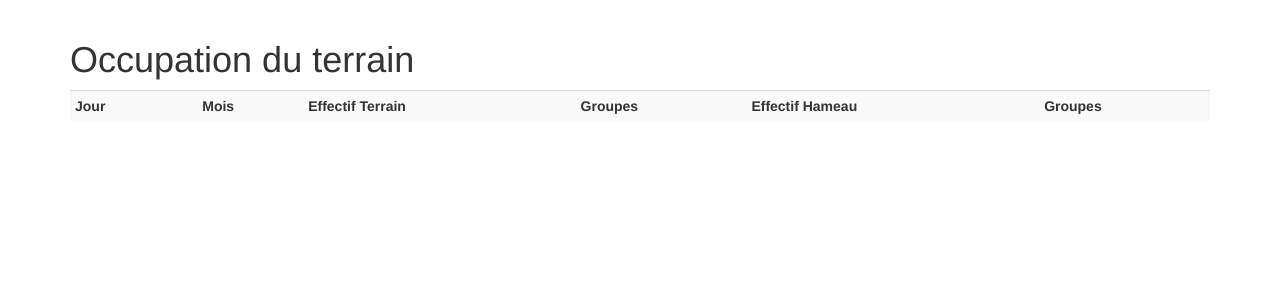
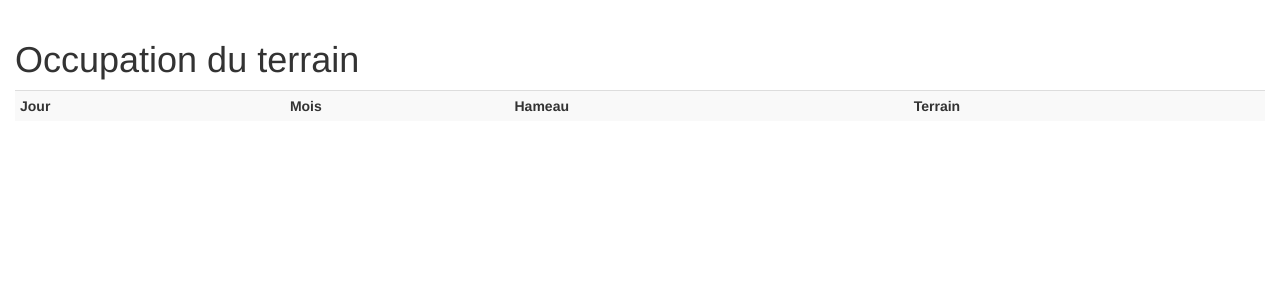
Before and after one commit to eedf/becours, a Django app: page /occupancy/ in a window 1280 px wide. Shown: the part 52-352 px from the top of the page. Run offline with Django 3.2, Linux system fonts and the light colour scheme; data that the repository does not hold is empty; some libraries are stand-ins or nearby versions.

Commit message:
Invert village/terrain occupancy

```diff
--- a/booking/templates/booking/occupancy.html
+++ b/booking/templates/booking/occupancy.html
@@ -2,7 +2,7 @@
 
 {% block content %}
 
-<div class="container">
+<div class="container-fluid">
 
     <h1>Occupation du terrain</h1>
 
@@ -11,10 +11,10 @@
             <th>Jour</th>
             <th></th>
             <th>Mois</th>
-            <th>Effectif Terrain</th>
-            <th>Groupes</th>
-            <th>Effectif Hameau</th>
-            <th>Groupes</th>
+            <th>Hameau</th>
+            <th></th>
+            <th>Terrain</th>
+            <th></th>
         </tr>
         {% for day, headcount1, items1, headcount2, items2 in occupancy %}
             {% if headcount1 or headcount2 %}
--- a/booking/views.py
+++ b/booking/views.py
@@ -64,6 +64,6 @@ class OccupancyView(TemplateView):
         occupancy = []
         for i in range(365):
             day = date(2017, 1, 1) + timedelta(days=i)
-            occupancy.append((day, ) + self.occupancy_for(day, 1) + self.occupancy_for(day, 2))
+            occupancy.append((day, ) + self.occupancy_for(day, 2) + self.occupancy_for(day, 1))
         context['occupancy'] = occupancy
         return context
--- a/requirements.txt
+++ b/requirements.txt
@@ -2,7 +2,6 @@ cffi==1.9.1
 Django==1.10.5
 django-cuser==2016.5.29
 django-tables2==1.2.9
-pkg-resources==0.0.0
 psycopg2==2.6.2
 pycparser==2.17
 pylokit==0.8.1
```
